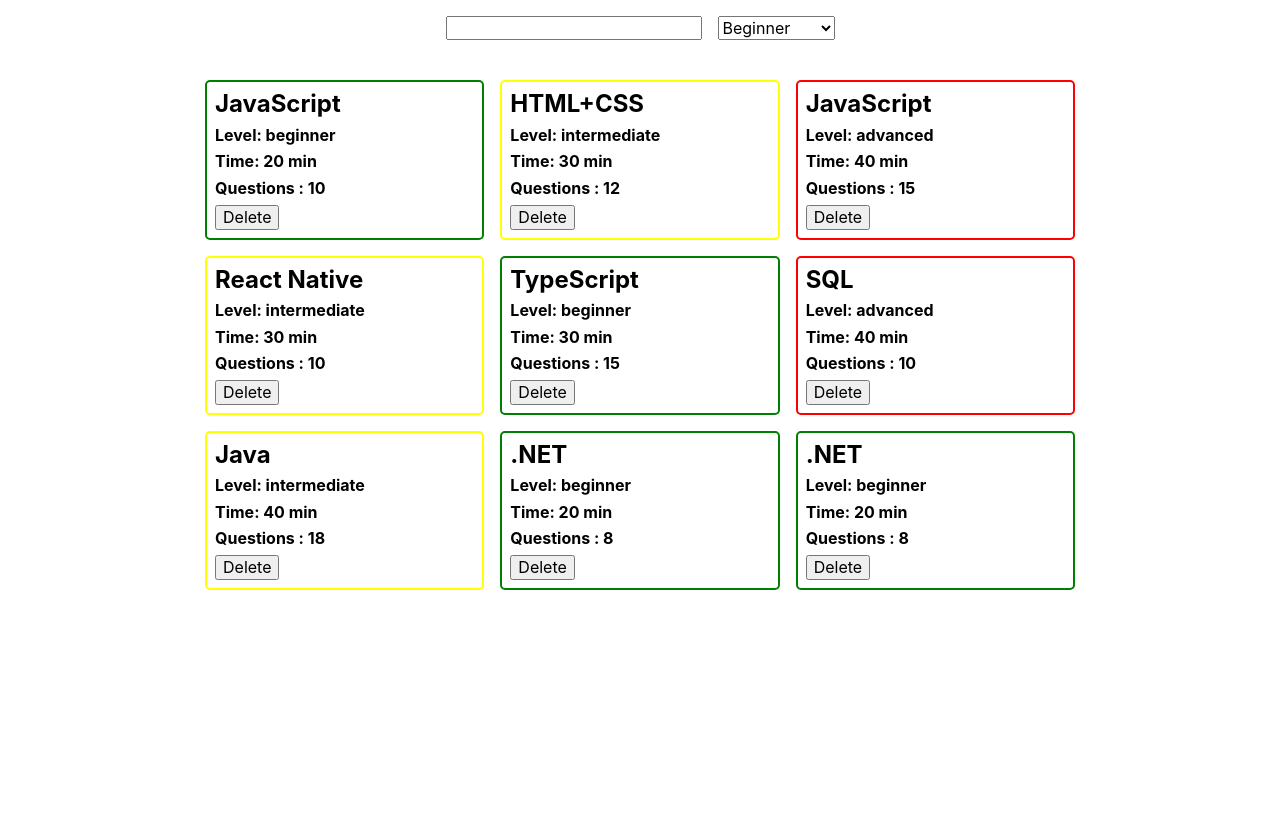
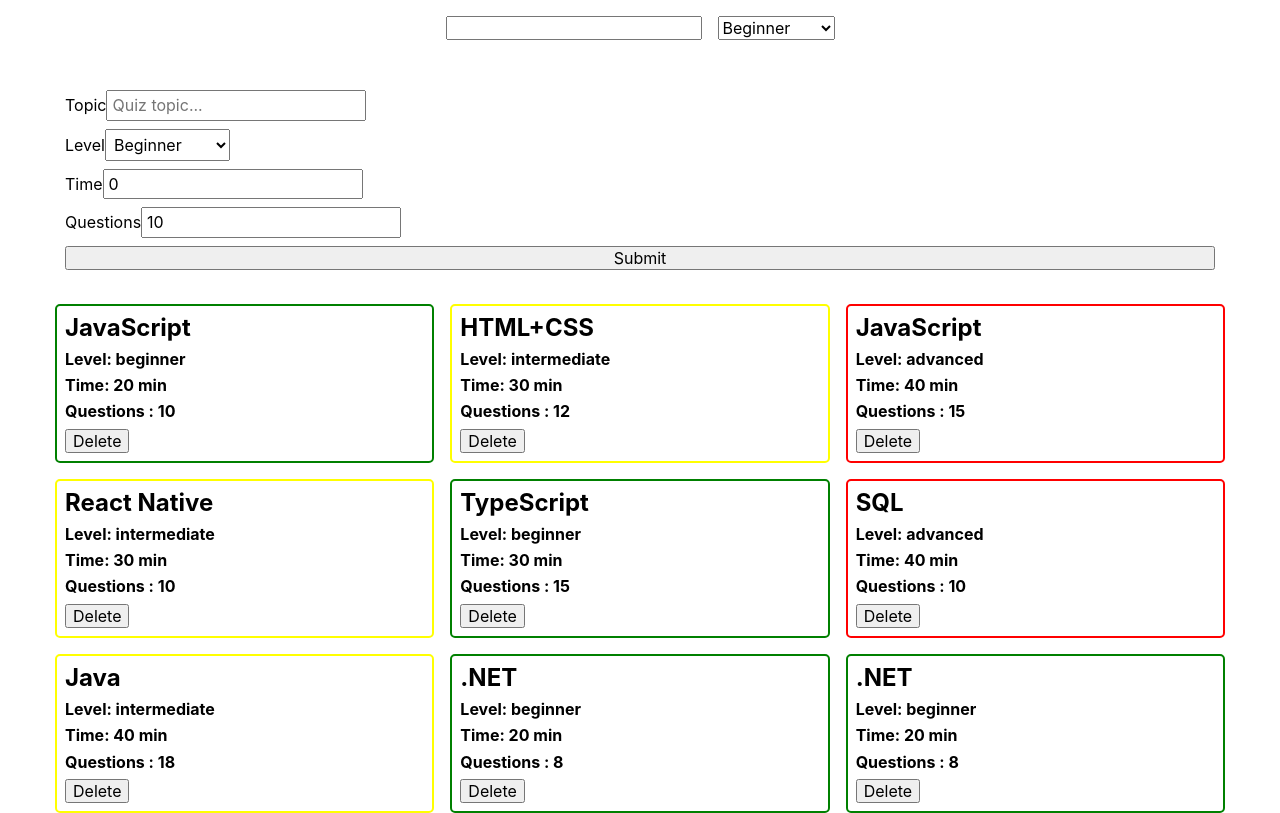
Before and after one commit to Svitlana-Ivanchuk/React_lessons, a React (Create React App) app: page / in a window 1280 px wide. Built offline with nearby package versions, Linux system fonts and the light colour scheme.

Commit message:
topic filter

```diff
--- a/src/components/App.jsx
+++ b/src/components/App.jsx
@@ -4,13 +4,27 @@ import { SearchBar } from './SearchBar/SearchBar';
 import { GlobalStyle } from './GlobalStyle';
 import { Layout } from './Layout';
 import { Component } from 'react';
+import { QuizForm } from './QuizForm/QuizForm';
 //import { IconName } from 'react-icons/hi';
 
 export class App extends Component {
   state = {
     quizItems: initialQuizItems,
+    filters: {
+      topic: '',
+      level: '',
+    },
+  };
+
+  changeTopicFilter = newTopic => {
+    this.setState(prevState => {
+      return {
+        filters: { ...prevState.filters, topic: newTopic },
+      };
+    });
   };
   handelDelete = quizId => {
+    //console.log(quizId);
     this.setState(prevState => {
       return {
         quizItems: prevState.quizItems.filter(quiz => quiz.id !== quizId),
@@ -18,11 +32,27 @@ export class App extends Component {
     });
   };
 
+  addQuiz = newQuiz => {
+    console.log(newQuiz);
+    this.setState(prevState => {
+      return {
+        quizItems: [...prevState.quizItems, newQuiz],
+      };
+    });
+  };
   render() {
+    const { filters, quizItems } = this.state;
+    const visibleQuizItems = quizItems.filter(quiz =>
+      quiz.topic.toLowerCase().includes(filters.topic.toLowerCase())
+    );
     return (
       <Layout>
-        <SearchBar />
-        <QuizList items={this.state.quizItems} onDelete={this.handelDelete} />
+        <SearchBar
+          topicFilter={filters.topic}
+          onChangeTopic={this.changeTopicFilter}
+        />
+        <QuizForm onAdd={this.addQuiz} />
+        <QuizList items={visibleQuizItems} onDelete={this.handelDelete} />
         <GlobalStyle />
       </Layout>
     );
--- a/src/components/Layout.js
+++ b/src/components/Layout.js
@@ -6,5 +6,5 @@ export const Layout = styled.div`
   gap: 24px;
   padding: 0 15px;
   margin: 0 auto;
-  max-width: 900px;
+  max-width: 1200px;
 `;
--- /dev/null
+++ b/src/components/QuizForm/QuizForm.js
@@ -0,0 +1,69 @@
+import { Formik } from 'formik';
+import { StyledError, StyledField, StyledForm } from './QuizForm.styled';
+import * as Yup from 'yup';
+import { nanoid } from 'nanoid';
+
+const schema = Yup.object().shape({
+  topic: Yup.string().min(1, 'Too Short!').required('Required'),
+  level: Yup.string()
+    .oneOf(['beginner', 'intermediate', 'advanced'])
+    .required('Required'),
+  time: Yup.number()
+    .positive('Must be >0')
+    .min(10, 'Not enough time!')
+    .required('Required'),
+  questions: Yup.number()
+    .positive('Must be >0')
+    .min(3, 'Min 3 q!')
+    .required('Required'),
+});
+
+export const QuizForm = ({ onAdd }) => {
+  return (
+    <Formik
+      initialValues={{
+        topic: '',
+        level: 'beginner',
+        time: 0,
+        questions: 10,
+      }}
+      validationSchema={schema}
+      onSubmit={(values, actions) => {
+        onAdd({ ...values, id: nanoid() });
+        actions.resetForm();
+      }}
+    >
+      <StyledForm>
+        <label>
+          Topic
+          <StyledField name="topic" placeholder="Quiz topic..." />
+          <StyledError name="topic" component="div" />
+        </label>
+
+        <label>
+          Level
+          <StyledField as="select" name="level">
+            <option value="beginner">Beginner</option>
+            <option value="intermediate">Intermediate</option>
+            <option value="advanced">Advanced</option>
+          </StyledField>
+          <StyledError name="level" component="div" />
+        </label>
+
+        <label>
+          Time
+          <StyledField name="time" type="number" />
+          <StyledError name="time" component="div" />
+        </label>
+
+        <label>
+          Questions
+          <StyledField name="questions" type="number" />
+          <StyledError name="questions" component="div" />
+        </label>
+
+        <button type="submit">Submit</button>
+      </StyledForm>
+    </Formik>
+  );
+};
--- /dev/null
+++ b/src/components/QuizForm/QuizForm.styled.js
@@ -0,0 +1,17 @@
+import styled from 'styled-components';
+import { Form, Field, ErrorMessage } from 'formik';
+
+export const StyledForm = styled(Form)`
+  display: flex;
+  flex-direction: column;
+  gap: 8px;
+  padding: 10px;
+`;
+
+export const StyledField = styled(Field)`
+  padding: 4px;
+`;
+
+export const StyledError = styled(ErrorMessage)`
+  color: ${p => p.theme.colors.error};
+`;
--- a/src/components/SearchBar/SearchBar.js
+++ b/src/components/SearchBar/SearchBar.js
@@ -2,10 +2,10 @@ import { LevelFilter } from '../LevelFilter';
 import { TopicFilter } from '../TopicFilter';
 import { Wrapper } from './SearchBar.styled';
 
-export const SearchBar = () => {
+export const SearchBar = ({ topicFilter, onChangeTopic }) => {
   return (
     <Wrapper>
-      <TopicFilter />
+      <TopicFilter value={topicFilter} onChange={onChangeTopic} />
       <LevelFilter />
     </Wrapper>
   );
--- a/src/components/TopicFilter.js
+++ b/src/components/TopicFilter.js
@@ -1,3 +1,9 @@
-export const TopicFilter = () => {
-  return <input type="text" />;
+export const TopicFilter = ({ value, onChange }) => {
+  return (
+    <input
+      type="text"
+      value={value}
+      onChange={evt => onChange(evt.target.value)}
+    />
+  );
 };
```
Also changed, not shown: package.json (+5 -2 lines), 1 other file (tests, documents, lock files or other folders).
